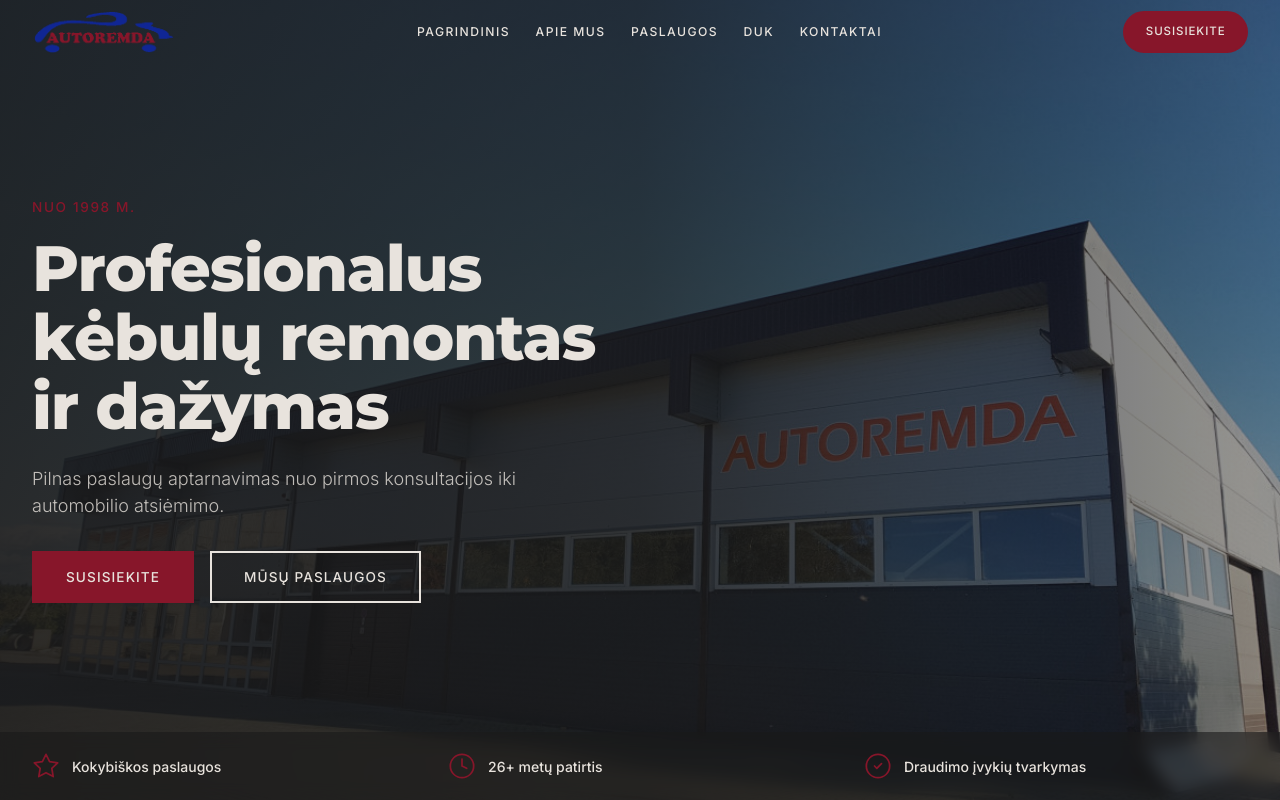
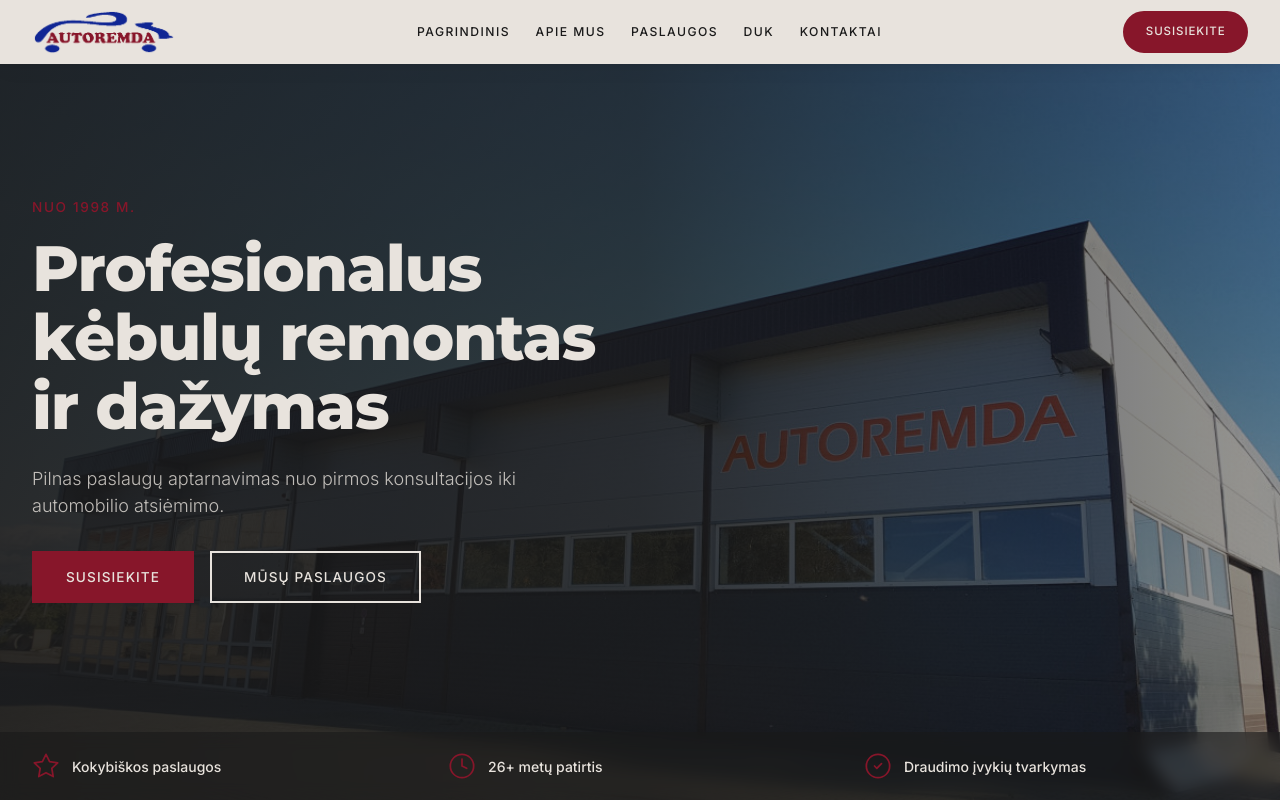
Before and after one commit to Justaslad/Autoremda, a website: page index.html in a window 1280 px wide. Shown: the top 800 px of the page. Drawn offline with nearby package versions, Linux system fonts and the light colour scheme.

Commit message:
Update index.html

```diff
--- a/index.html
+++ b/index.html
@@ -364,7 +364,7 @@
   <!-- ════════════════════════════════════════════════════════════
        1. NAVIGATION
        ════════════════════════════════════════════════════════════ -->
-  <nav id="navbar" class="fixed top-0 left-0 w-full z-50 transition-[background-color,box-shadow] duration-300" style="background: transparent;">
+  <nav id="navbar" class="fixed top-0 left-0 w-full z-50 nav-scrolled transition-[background-color,box-shadow] duration-300">
     <div class="nav-inner max-w-[1280px] mx-auto px-4 sm:px-6 lg:px-8 flex items-center justify-between">
       <!-- Logo / Wordmark -->
       <div class="nav-logo-wrap">
@@ -375,11 +375,11 @@
 
       <!-- Desktop Nav Links -->
       <div class="hidden lg:flex items-center" style="gap: clamp(1.25rem, 2vw, 2.5rem);">
-        <a href="#hero" class="nav-link-style text-[var(--text-on-dark)] hover:opacity-70 transition-opacity duration-200 cursor-pointer nav-text-link">Pagrindinis</a>
-        <a href="#apie" class="nav-link-style text-[var(--text-on-dark)] hover:opacity-70 transition-opacity duration-200 cursor-pointer nav-text-link">Apie mus</a>
-        <a href="#paslaugos" class="nav-link-style text-[var(--text-on-dark)] hover:opacity-70 transition-opacity duration-200 cursor-pointer nav-text-link">Paslaugos</a>
-        <a href="#duk" class="nav-link-style text-[var(--text-on-dark)] hover:opacity-70 transition-opacity duration-200 cursor-pointer nav-text-link">DUK</a>
-        <a href="#kontaktai" class="nav-link-style text-[var(--text-on-dark)] hover:opacity-70 transition-opacity duration-200 cursor-pointer nav-text-link">Kontaktai</a>
+        <a href="#hero" class="nav-link-style text-[var(--text-primary)] hover:opacity-70 transition-opacity duration-200 cursor-pointer nav-text-link">Pagrindinis</a>
+        <a href="#apie" class="nav-link-style text-[var(--text-primary)] hover:opacity-70 transition-opacity duration-200 cursor-pointer nav-text-link">Apie mus</a>
+        <a href="#paslaugos" class="nav-link-style text-[var(--text-primary)] hover:opacity-70 transition-opacity duration-200 cursor-pointer nav-text-link">Paslaugos</a>
+        <a href="#duk" class="nav-link-style text-[var(--text-primary)] hover:opacity-70 transition-opacity duration-200 cursor-pointer nav-text-link">DUK</a>
+        <a href="#kontaktai" class="nav-link-style text-[var(--text-primary)] hover:opacity-70 transition-opacity duration-200 cursor-pointer nav-text-link">Kontaktai</a>
       </div>
 
       <!-- CTA Button -->
@@ -387,7 +387,7 @@
 
       <!-- Hamburger -->
       <button id="hamburger-btn" class="lg:hidden cursor-pointer p-2" aria-label="Atidaryti meniu" aria-expanded="false">
-        <svg width="24" height="24" viewBox="0 0 24 24" fill="none" stroke="currentColor" stroke-width="2" stroke-linecap="round" class="text-[var(--text-on-dark)] hamburger-icon">
+        <svg width="24" height="24" viewBox="0 0 24 24" fill="none" stroke="currentColor" stroke-width="2" stroke-linecap="round" class="text-[var(--text-primary)] hamburger-icon">
           <line x1="3" y1="6" x2="21" y2="6"/>
           <line x1="3" y1="12" x2="21" y2="12"/>
           <line x1="3" y1="18" x2="21" y2="18"/>
@@ -1171,21 +1171,9 @@
       const navLinks = document.querySelectorAll('.nav-text-link');
       const hamburgerSvg = document.querySelector('#hamburger-btn svg');
 
-      function updateNav() {
-        const scrolled = window.scrollY > 80;
-        if (scrolled) {
-          navbar.classList.add('nav-scrolled');
-          navLinks.forEach(link => { link.style.color = 'var(--text-primary)'; });
-          if (hamburgerSvg) hamburgerSvg.style.stroke = 'var(--text-primary)';
-        } else {
-          navbar.classList.remove('nav-scrolled');
-          navLinks.forEach(link => { link.style.color = 'var(--text-on-dark)'; });
-          if (hamburgerSvg) hamburgerSvg.style.stroke = 'var(--text-on-dark)';
-        }
-      }
-
-      window.addEventListener('scroll', updateNav, { passive: true });
-      updateNav();
+      navbar.classList.add('nav-scrolled');
+      navLinks.forEach(link => { link.style.color = 'var(--text-primary)'; });
+      if (hamburgerSvg) hamburgerSvg.style.stroke = 'var(--text-primary)';
     }
 
     // ── Smooth scroll ──
```
